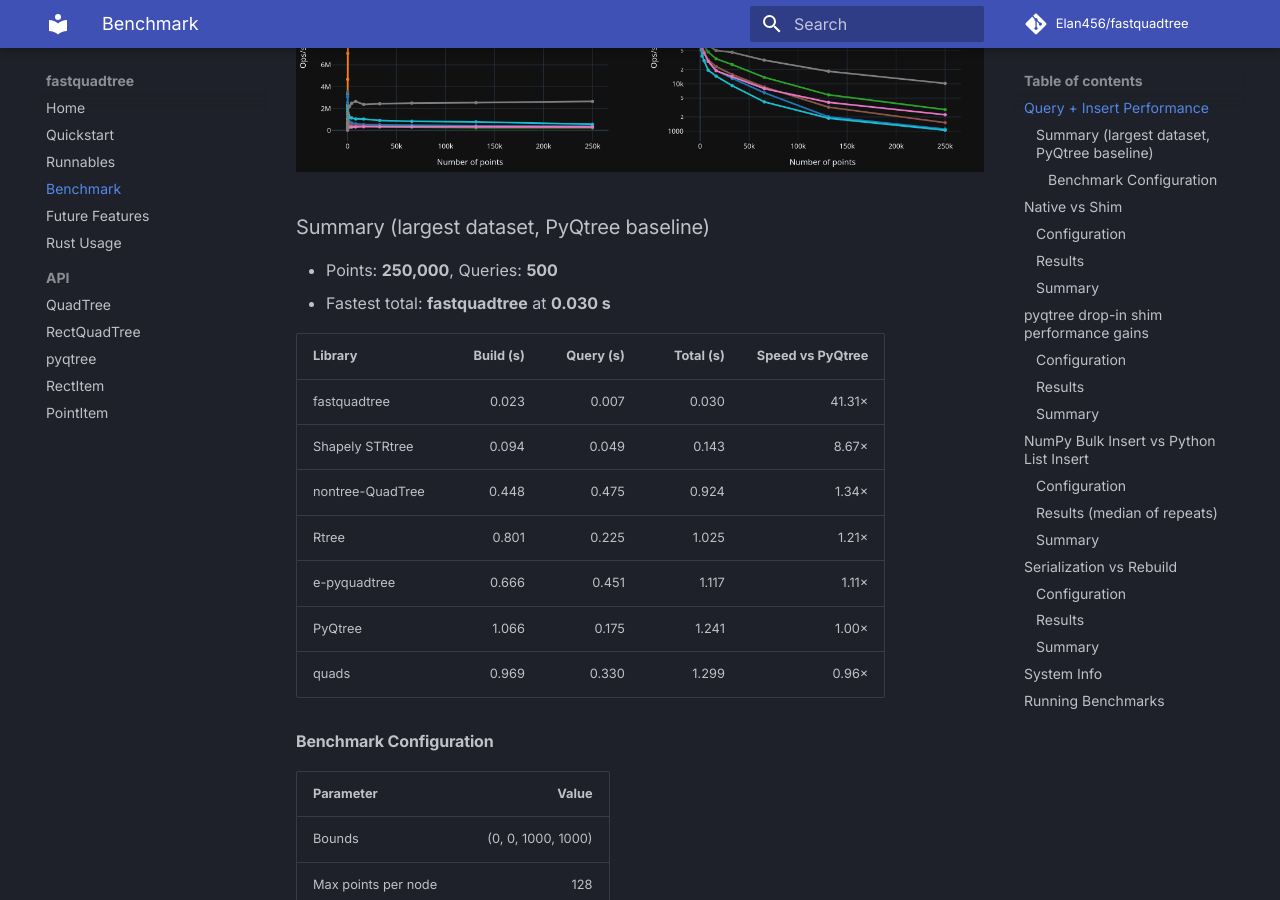
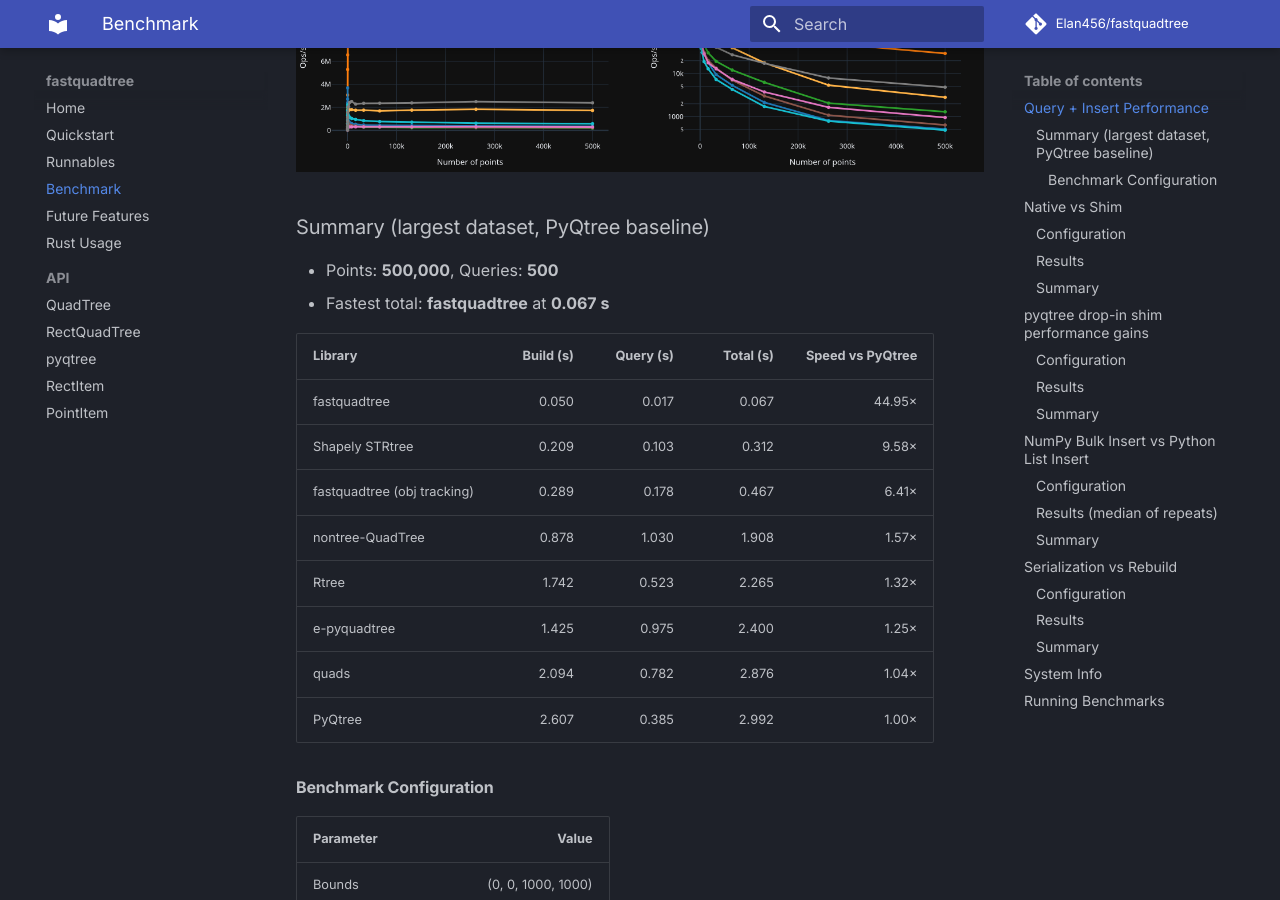
Before and after one commit to Elan456/fastquadtree, an MkDocs documentation site: the page built from docs/benchmark.md, in a window 1280 px wide and 900 px high, scrolled down 732 px. Built offline with MkDocs 1.6.1 and Material for MkDocs 9.7.7, drawn with Linux system fonts in a browser that asks for light colours; comment, search, counter and statistics services are not loaded; some of the changed text lies outside the part shown.

Commit message:
docs: update benchmarks with item tracking vs numpy fastquadtree

```diff
--- a/Cargo.toml
+++ b/Cargo.toml
@@ -1,6 +1,6 @@
 [package]
 name = "fastquadtree"
-version = "1.5.0"
+version = "1.5.1"
 edition = "2021"
 
 [lib]
--- a/docs/benchmark.md
+++ b/docs/benchmark.md
@@ -11,18 +11,19 @@
 ![Throughput](https://raw.githubusercontent.com/Elan456/fastquadtree/main/assets/quadtree_bench_throughput.png)
 
 ### Summary (largest dataset, PyQtree baseline)
-- Points: **250,000**, Queries: **500**
-- Fastest total: **fastquadtree** at **0.030 s**
+- Points: **500,000**, Queries: **500**
+- Fastest total: **fastquadtree** at **0.067 s**
 
 | Library | Build (s) | Query (s) | Total (s) | Speed vs PyQtree |
 |---|---:|---:|---:|---:|
-| fastquadtree | 0.023 | 0.007 | 0.030 | 41.31× |
-| Shapely STRtree | 0.094 | 0.049 | 0.143 | 8.67× |
-| nontree-QuadTree | 0.448 | 0.475 | 0.924 | 1.34× |
-| Rtree        | 0.801 | 0.225 | 1.025 | 1.21× |
-| e-pyquadtree | 0.666 | 0.451 | 1.117 | 1.11× |
-| PyQtree      | 1.066 | 0.175 | 1.241 | 1.00× |
-| quads        | 0.969 | 0.330 | 1.299 | 0.96× |
+| fastquadtree | 0.050 | 0.017 | 0.067 | 44.95× |
+| Shapely STRtree | 0.209 | 0.103 | 0.312 | 9.58× |
+| fastquadtree (obj tracking) | 0.289 | 0.178 | 0.467 | 6.41× |
+| nontree-QuadTree | 0.878 | 1.030 | 1.908 | 1.57× |
+| Rtree        | 1.742 | 0.523 | 2.265 | 1.32× |
+| e-pyquadtree | 1.425 | 0.975 | 2.400 | 1.25× |
+| quads        | 2.094 | 0.782 | 2.876 | 1.04× |
+| PyQtree      | 2.607 | 0.385 | 2.992 | 1.00× |
 
 #### Benchmark Configuration
 | Parameter | Value |
@@ -135,7 +136,7 @@
 ----------------
 
 ## System Info
-- **OS**: CachyOS 6.17.6-2-cachyos x86_64
+- **OS**: CachyOS 6.17.9-2-cachyos x86_64
 - **Python**: CPython 3.13.7
 - **CPU**: AMD Ryzen 7 3700X 8-Core Processor (16 threads)
 - **Memory**: 31.3 GB
```
Also changed, not shown: assets/quadtree_bench_throughput.png, assets/quadtree_bench_time.png, 4 other files.
